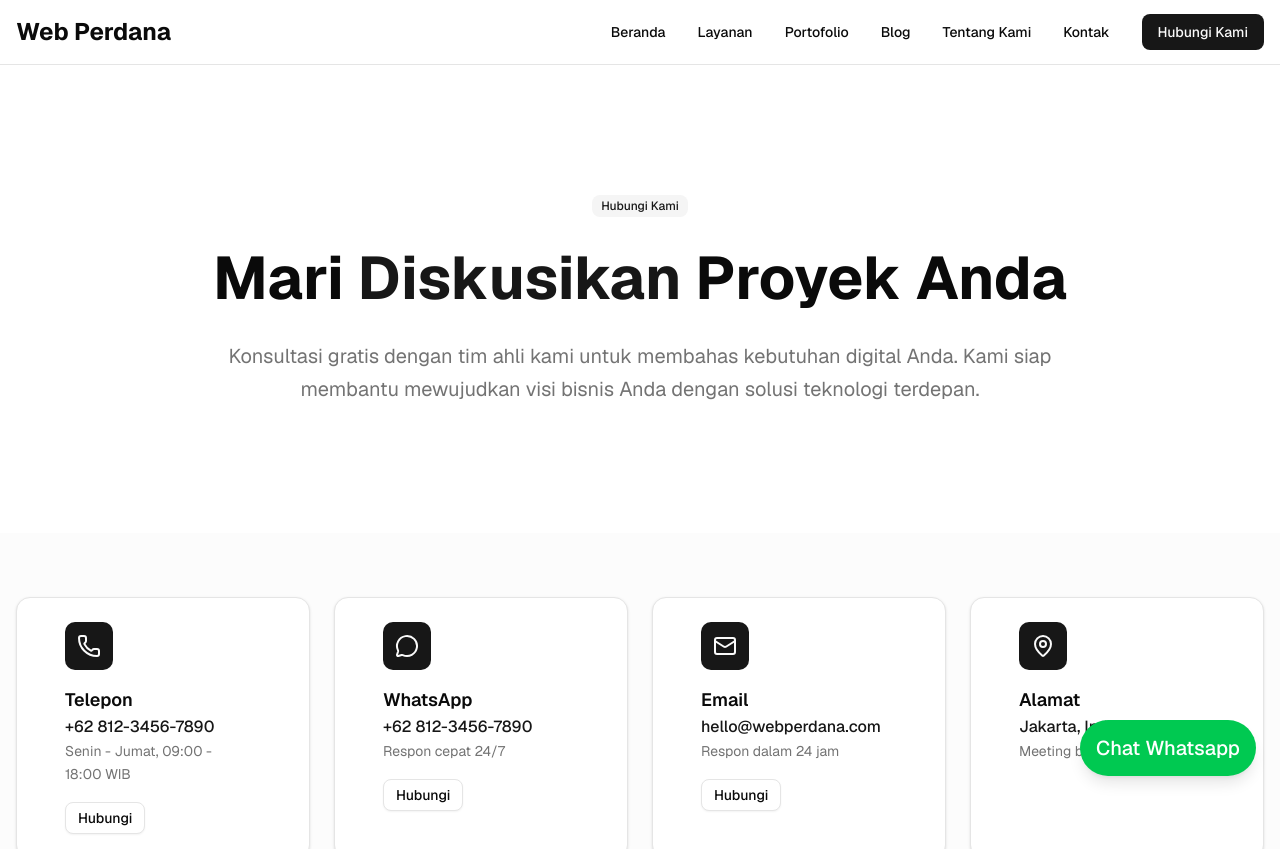
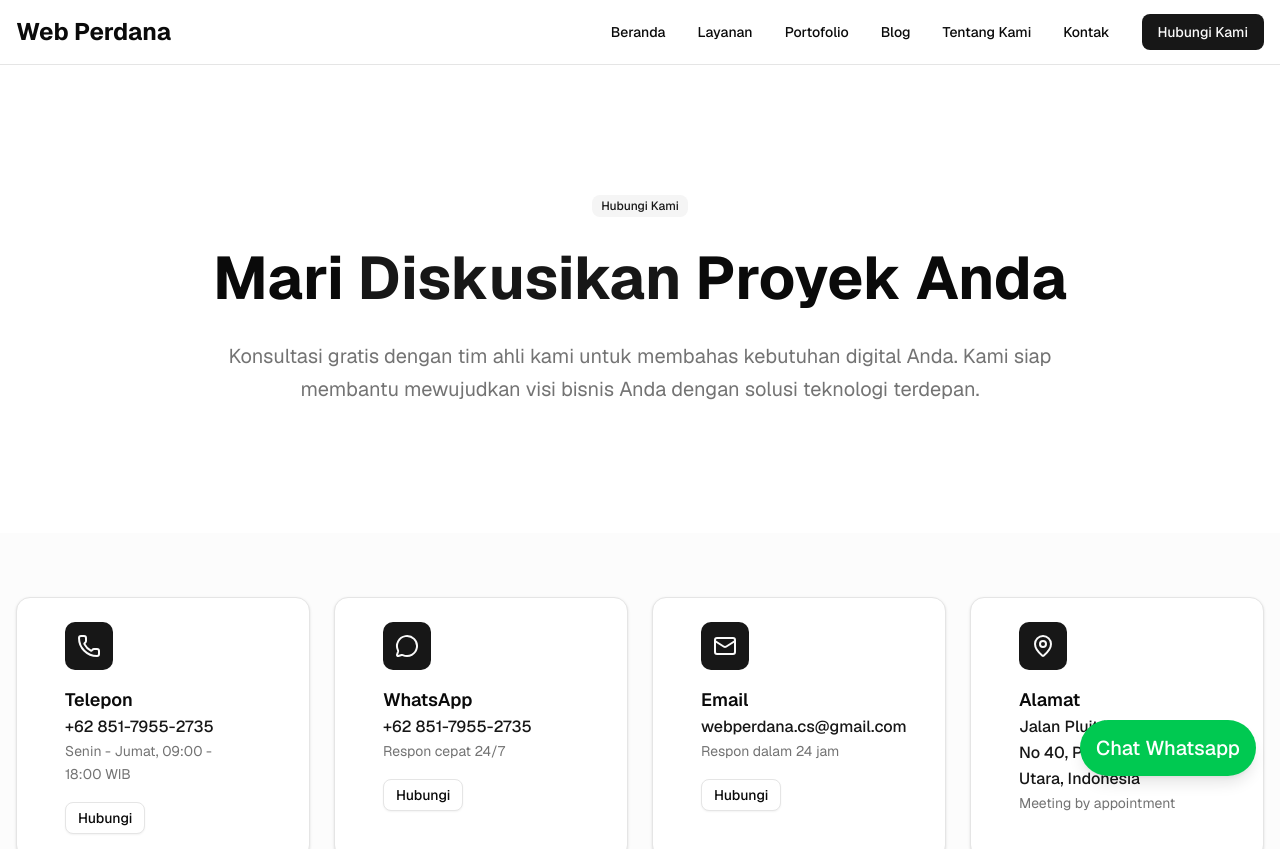
Before and after one commit to wsetiono/website_webperdana, a Next.js app: page /kontak in a window 1280 px wide. Shown: the top 849 px of the page. Built offline with nearby package versions, Linux system fonts and the light colour scheme.

Commit message:
udpate page kontak no wa

```diff
--- a/app/kontak/page.tsx
+++ b/app/kontak/page.tsx
@@ -41,28 +41,28 @@ export default function KontakPage() {
     {
       icon: <Phone className="h-6 w-6" />,
       title: "Telepon",
-      value: "+62 812-3456-7890",
+      value: "+62 851-7955-2735",
       description: "Senin - Jumat, 09:00 - 18:00 WIB",
-      href: "tel:+6281234567890",
+      href: "tel:+6285179552735",
     },
     {
       icon: <MessageCircle className="h-6 w-6" />,
       title: "WhatsApp",
-      value: "+62 812-3456-7890",
+      value: "+62 851-7955-2735",
       description: "Respon cepat 24/7",
-      href: "https://wa.me/6281234567890",
+      href: "https://wa.me/6285179552735",
     },
     {
       icon: <Mail className="h-6 w-6" />,
       title: "Email",
-      value: "hello@webperdana.com",
+      value: "webperdana.cs@gmail.com",
       description: "Respon dalam 24 jam",
-      href: "mailto:hello@webperdana.com",
+      href: "mailto:webperdana.cs@gmail.com",
     },
     {
       icon: <MapPin className="h-6 w-6" />,
       title: "Alamat",
-      value: "Jakarta, Indonesia",
+      value: "Jalan Pluit Karang Sari 2 No 40, Pluit, Jakarta Utara, Indonesia",
       description: "Meeting by appointment",
       href: "#",
     },
@@ -163,7 +163,7 @@ export default function KontakPage() {
         <div className="container mx-auto px-4">
           <div className="grid lg:grid-cols-2 gap-12">
             {/* Contact Form */}
-            {/* <div className="space-y-8">
+            <div className="space-y-8">
               <div>
                 <h2 className="text-3xl font-bold text-foreground mb-4">Kirim Pesan</h2>
                 <p className="text-muted-foreground">
@@ -246,7 +246,7 @@ export default function KontakPage() {
                   lanjut.
                 </p>
               </form>
-            </div> */}
+            </div>
 
             {/* Services & Info */}
             <div className="space-y-8">
```
